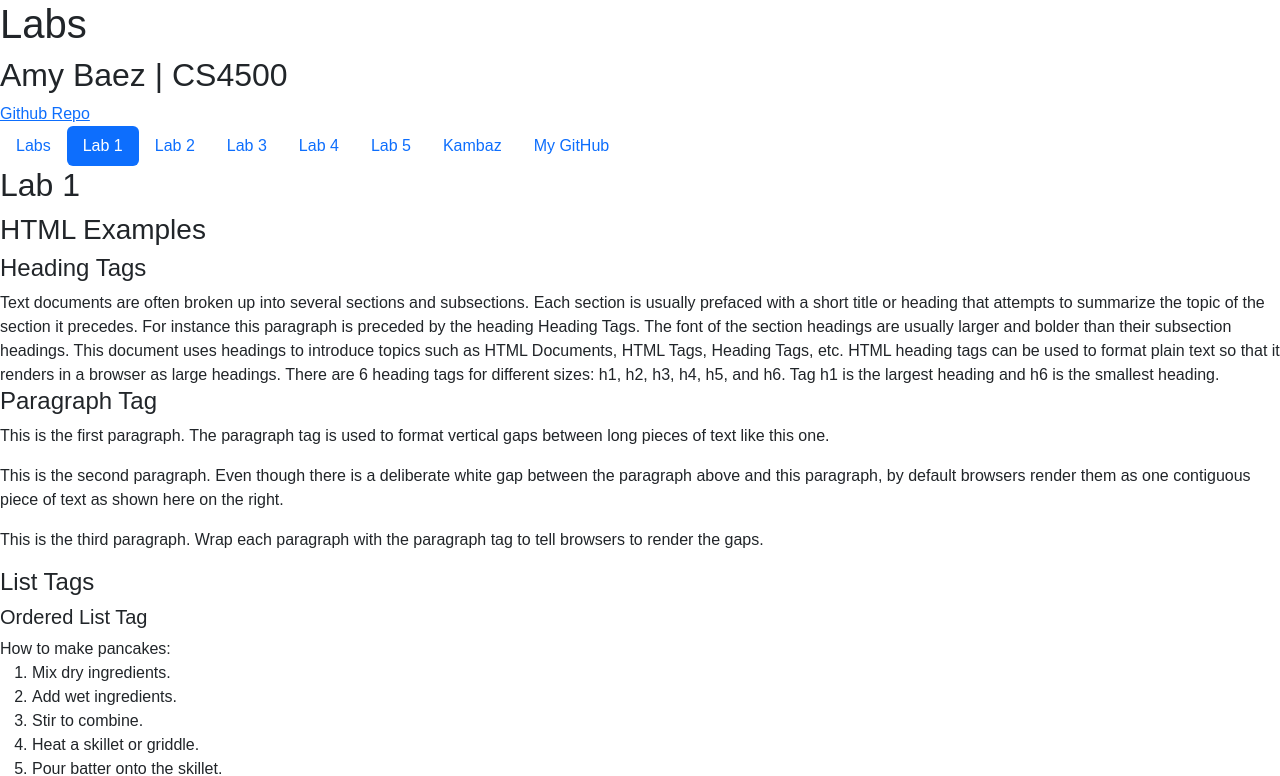
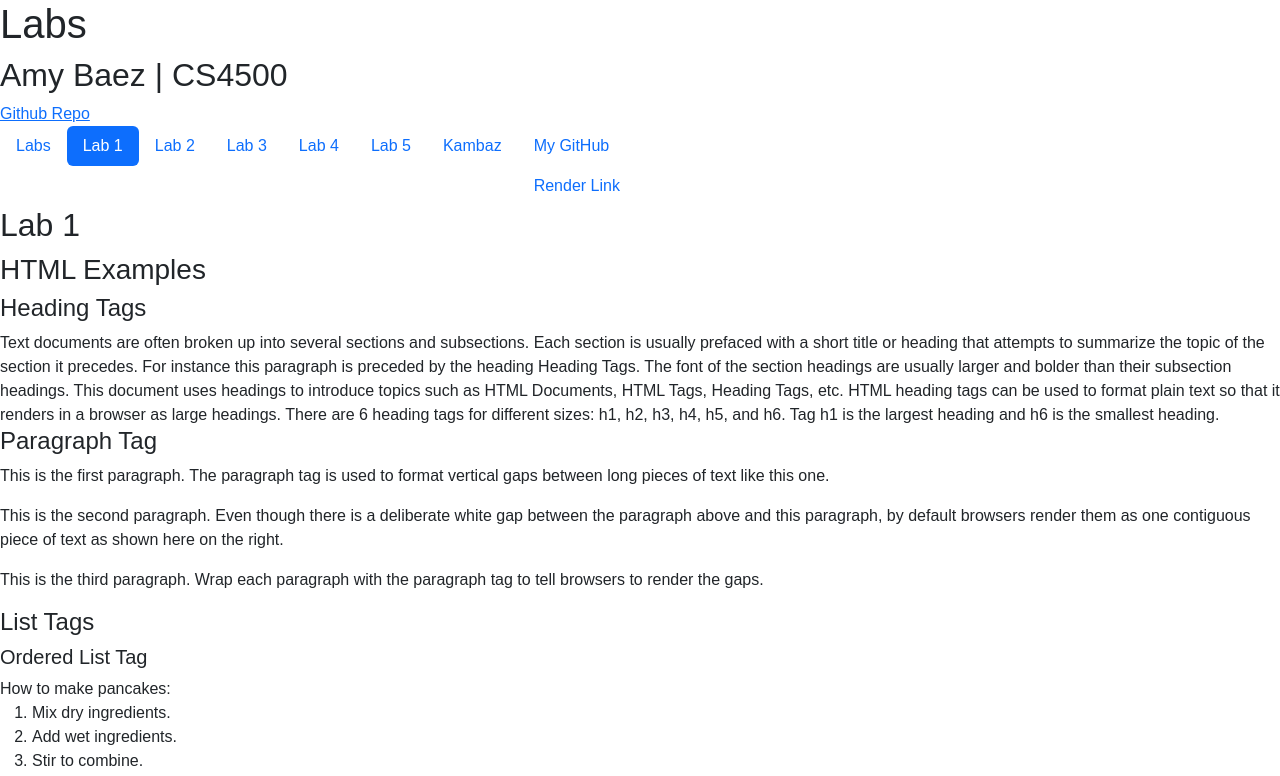
Before and after one commit to amyb25/kambaz-react-web-app, a React (Vite) app: page /#/Labs/Lab1 in a window 1280 px wide. Shown: the top 776 px of the page. Built offline with nearby package versions, Linux system fonts and the light colour scheme.

Commit message:
render link

```diff
--- a/src/Labs/TOC.tsx
+++ b/src/Labs/TOC.tsx
@@ -34,6 +34,7 @@ export default function TOC() {
       </Nav.Item>
       <Nav.Item>
         <Nav.Link href="https://github.com/amyb25">My GitHub</Nav.Link>
+        <Nav.Link href="https://kambaz-node-server-app-3zei.onrender.com">Render Link</Nav.Link>
       </Nav.Item>
     </Nav>
  );}
```
